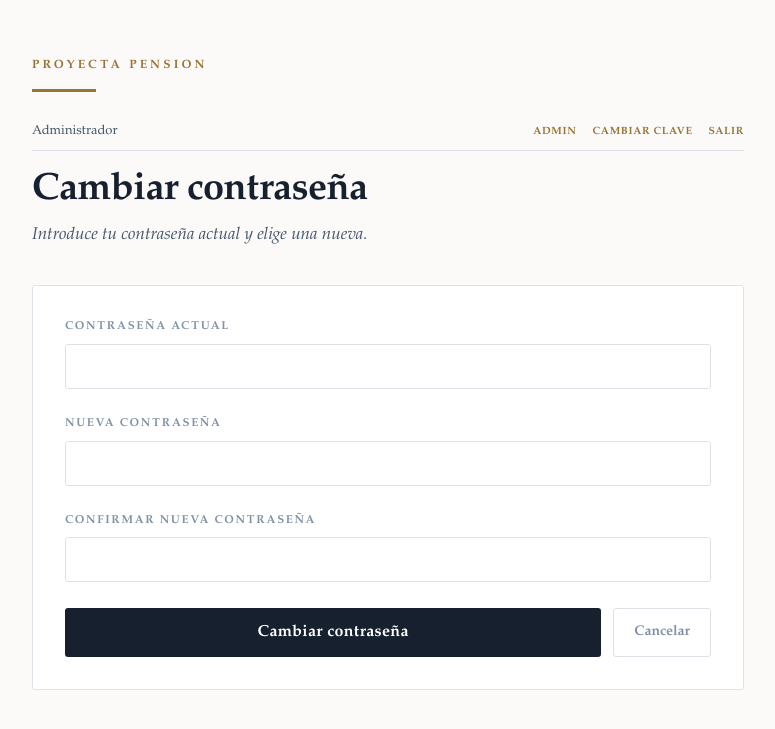
After one commit to appifactorysas/ProyectaPension, a Flask app: page /cambiar-clave in a window 1280 px wide. The commit adds this page. Shown: the top 729 px of the page, without its empty margins (252-1027 px from the left). Run offline with Flask 3, Linux system fonts and the light colour scheme; the visitor is signed in with stand-in values (Sample User, id 1); data comes from the database, SQL or seed files in the repository.

Commit message:
Add password change and reset functionality
Users can change their own password via /cambiar-clave (linked in topbar).
Admins can generate a temporary password for any user from the users table.
Login page links to /olvide-clave which directs users to contact their admin.

Co-Authored-By: Claude Opus 4.6 <noreply@anthropic.com>

```diff
--- a/app.py
+++ b/app.py
@@ -225,6 +225,30 @@ def login():
         app.logger.warning('Intento de acceso fallido desde %s', ip)
         flash('Usuario o contraseña incorrectos.')
     return render_template('login.html')
+
+
+@app.route('/cambiar-clave', methods=['GET', 'POST'])
+@requiere_acceso
+def cambiar_clave():
+    if request.method == 'POST':
+        actual = request.form.get('actual', '')
+        nueva = request.form.get('nueva', '')
+        confirmar = request.form.get('confirmar', '')
+        if not db.autenticar(g.user['username'], actual):
+            flash('La contraseña actual es incorrecta.')
+        elif len(nueva) < 4:
+            flash('La nueva contraseña debe tener al menos 4 caracteres.')
+        elif nueva != confirmar:
+            flash('La nueva contraseña y la confirmación no coinciden.')
+        elif db.actualizar_usuario(g.user['id'], password=nueva):
+            flash('Contraseña actualizada correctamente.')
+            return redirect(url_for('index'))
+    return render_template('cambiar_clave.html')
+
+
+@app.route('/olvide-clave')
+def olvide_clave():
+    return render_template('olvide_clave.html')
 
 
 @app.route('/salir')
@@ -459,6 +483,19 @@ def admin_usuario_eliminar(uid):
     return redirect(url_for('admin_usuarios'))
 
 
+@app.route('/admin/usuarios/<int:uid>/restablecer', methods=['POST'])
+@requiere_admin
+def admin_usuario_restablecer(uid):
+    usuario = db.get_usuario(uid)
+    if not usuario:
+        abort(404)
+    temp_pw = secrets.token_urlsafe(8)
+    db.actualizar_usuario(uid, password=temp_pw)
+    flash(f'Contraseña temporal para "{usuario["username"]}": {temp_pw} — '
+          f'Cópiala ahora, no se volverá a mostrar.')
+    return redirect(url_for('admin_usuarios'))
+
+
 @app.route('/admin/uso')
 @requiere_admin
 def admin_uso():
--- a/templates/admin_usuarios.html
+++ b/templates/admin_usuarios.html
@@ -51,6 +51,10 @@
         <div class="admin-acciones">
           <a href="{{ url_for('admin_usuario_editar', uid=u.id) }}" class="btn-sm">Editar</a>
           {% if u.id != current_user.id %}
+          <form method="post" action="{{ url_for('admin_usuario_restablecer', uid=u.id) }}"
+                onsubmit="return confirm('¿Generar contraseña temporal para {{ u.username }}?')">
+            <button type="submit" class="btn-sm">Restablecer</button>
+          </form>
           <form method="post" action="{{ url_for('admin_usuario_toggle', uid=u.id) }}">
             <button type="submit" class="btn-sm">
               {{ 'Activar' if not u.is_active else 'Desactivar' }}
--- a/templates/base.html
+++ b/templates/base.html
@@ -79,6 +79,7 @@ a{color:var(--oro)}
     {% if current_user.is_admin %}
       <a href="{{ url_for('admin_dashboard') }}" class="topbar-link">Admin</a>
     {% endif %}
+    <a href="{{ url_for('cambiar_clave') }}" class="topbar-link">Cambiar clave</a>
     <a href="{{ url_for('salir') }}" class="topbar-link">Salir</a>
   </div>
   {% endif %}
--- /dev/null
+++ b/templates/cambiar_clave.html
@@ -0,0 +1,29 @@
+{% extends "base.html" %}
+{% block titulo %}Cambiar contraseña — ProyectaPension{% endblock %}
+{% block contenido %}
+
+<h1>Cambiar contraseña</h1>
+<p class="lead">Introduce tu contraseña actual y elige una nueva.</p>
+
+<form class="tarjeta" method="post">
+  <div class="campo">
+    <label for="actual">Contraseña actual</label>
+    <input type="password" id="actual" name="actual" autocomplete="current-password" required>
+  </div>
+  <div class="campo">
+    <label for="nueva">Nueva contraseña</label>
+    <input type="password" id="nueva" name="nueva" autocomplete="new-password" required minlength="4">
+  </div>
+  <div class="campo">
+    <label for="confirmar">Confirmar nueva contraseña</label>
+    <input type="password" id="confirmar" name="confirmar" autocomplete="new-password" required minlength="4">
+  </div>
+  <div style="display:flex;gap:12px">
+    <button type="submit" style="flex:1">Cambiar contraseña</button>
+    <a href="{{ url_for('index') }}" style="display:flex;align-items:center;padding:12px 20px;
+       font-size:14px;color:var(--tenue);text-decoration:none;border:1px solid var(--linea);
+       border-radius:3px;font-weight:600">Cancelar</a>
+  </div>
+</form>
+
+{% endblock %}
--- a/templates/login.html
+++ b/templates/login.html
@@ -15,6 +15,9 @@
     <input type="password" id="clave" name="clave" autocomplete="current-password" required>
   </div>
   <button type="submit">Entrar</button>
+  <p style="text-align:center;margin-top:18px;font-size:13.5px">
+    <a href="{{ url_for('olvide_clave') }}" style="color:var(--tenue)">¿Olvidaste tu contraseña?</a>
+  </p>
 </form>
 
 {% endblock %}
```
Also changed, not shown: templates/olvide_clave.html (added, +18 -0 lines).
